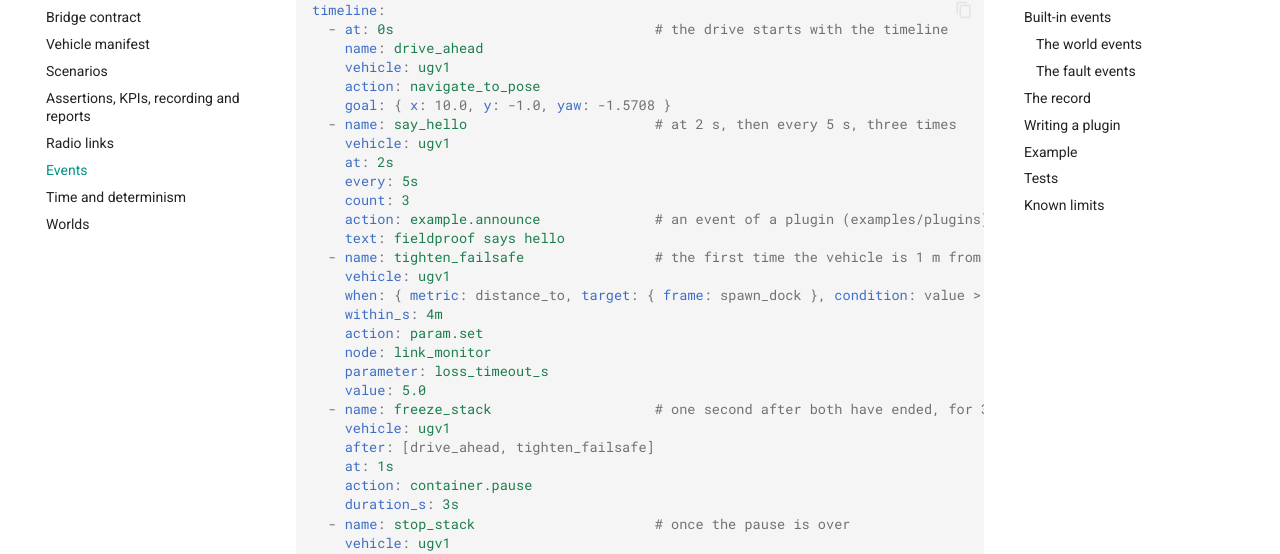
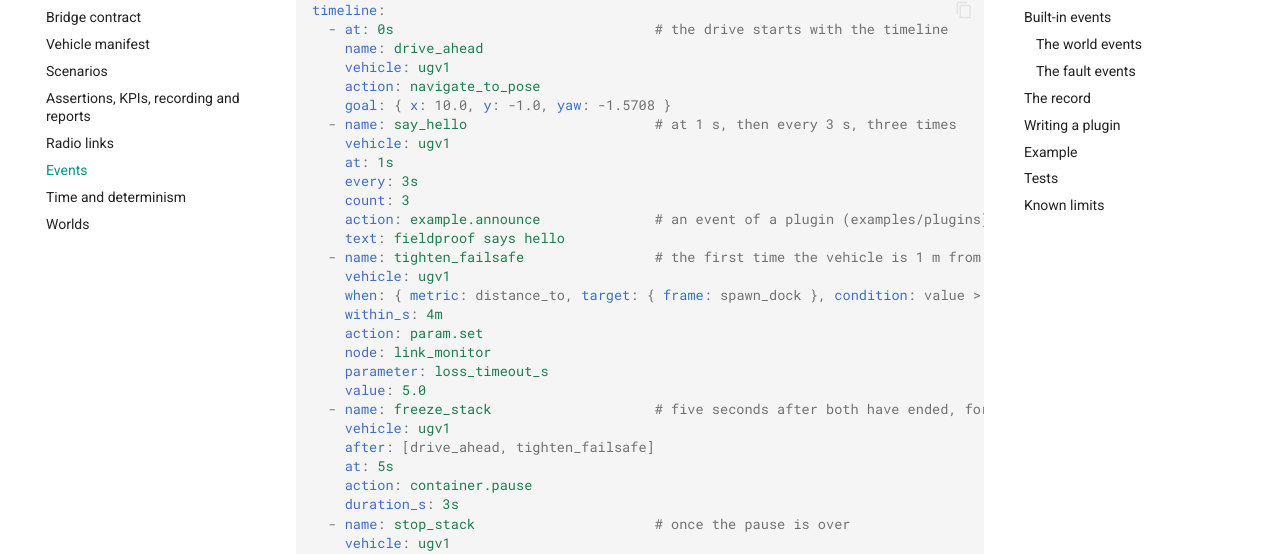
Before and after one commit to Dimitrios-Kafetzis/Fieldproof, an MkDocs documentation site: the page built from docs/reference/events.md, in a window 1280 px wide and 900 px high, scrolled down 262 px. Shown: the part 145-699 px from the top of the window. Built offline with MkDocs 1.6.1 and Material for MkDocs 9.7.7, drawn with Linux system fonts in a browser that asks for light colours; comment, search, counter and statistics services are not loaded.

Commit message:
fix(engine): keep the example plugin's publisher alive for a late recorder
example.announce published with a plain 'ros2 topic pub --once', whose
node exits right after the message; on a loaded runner rosbag2's
subscription came after it and the recording lost the message (six
times on CI). The publisher is now reliable and transient local and
stays alive for 2 s after the message, so a subscription that matches
late still receives it. ugv_events.yaml is retimed with it: the three
announcements at 1, 4 and 7 s, and the container pause 5 s after the
mission instead of 1 s, since a paused container answers no exec and
the longer announcements had run into it.

Closes #74

Task: P2-T04

```diff
--- a/docs/reference/events.md
+++ b/docs/reference/events.md
@@ -15,10 +15,10 @@
     vehicle: ugv1
     action: navigate_to_pose
     goal: { x: 10.0, y: -1.0, yaw: -1.5708 }
-  - name: say_hello                       # at 2 s, then every 5 s, three times
+  - name: say_hello                       # at 1 s, then every 3 s, three times
     vehicle: ugv1
-    at: 2s
-    every: 5s
+    at: 1s
+    every: 3s
     count: 3
     action: example.announce              # an event of a plugin (examples/plugins)
     text: fieldproof says hello
@@ -30,10 +30,10 @@
     node: link_monitor
     parameter: loss_timeout_s
     value: 5.0
-  - name: freeze_stack                    # one second after both have ended, for 3 s
+  - name: freeze_stack                    # five seconds after both have ended, for 3 s
     vehicle: ugv1
     after: [drive_ahead, tighten_failsafe]
-    at: 1s
+    at: 5s
     action: container.pause
     duration_s: 3s
   - name: stop_stack                      # once the pause is over
```
Also changed, not shown: examples/plugins/example_events/README.md (+3 -2 lines), 4 other files.
